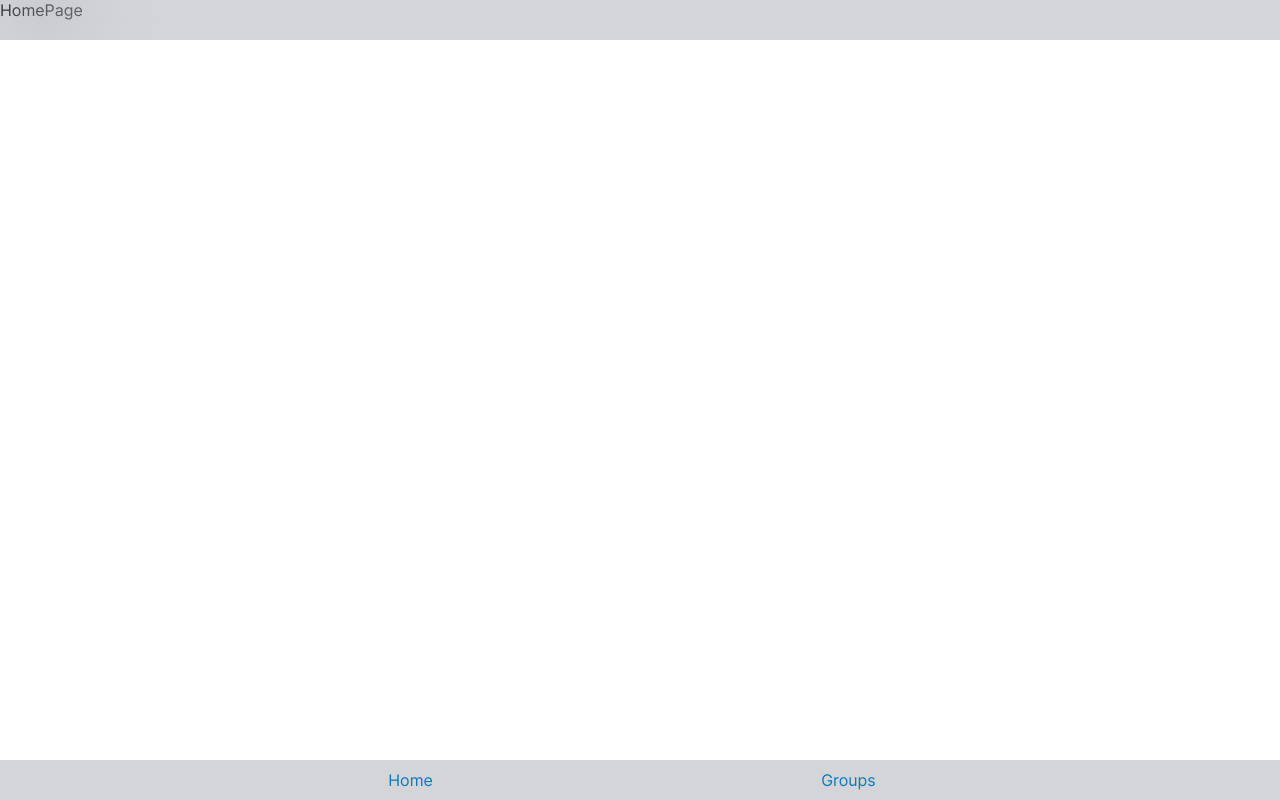
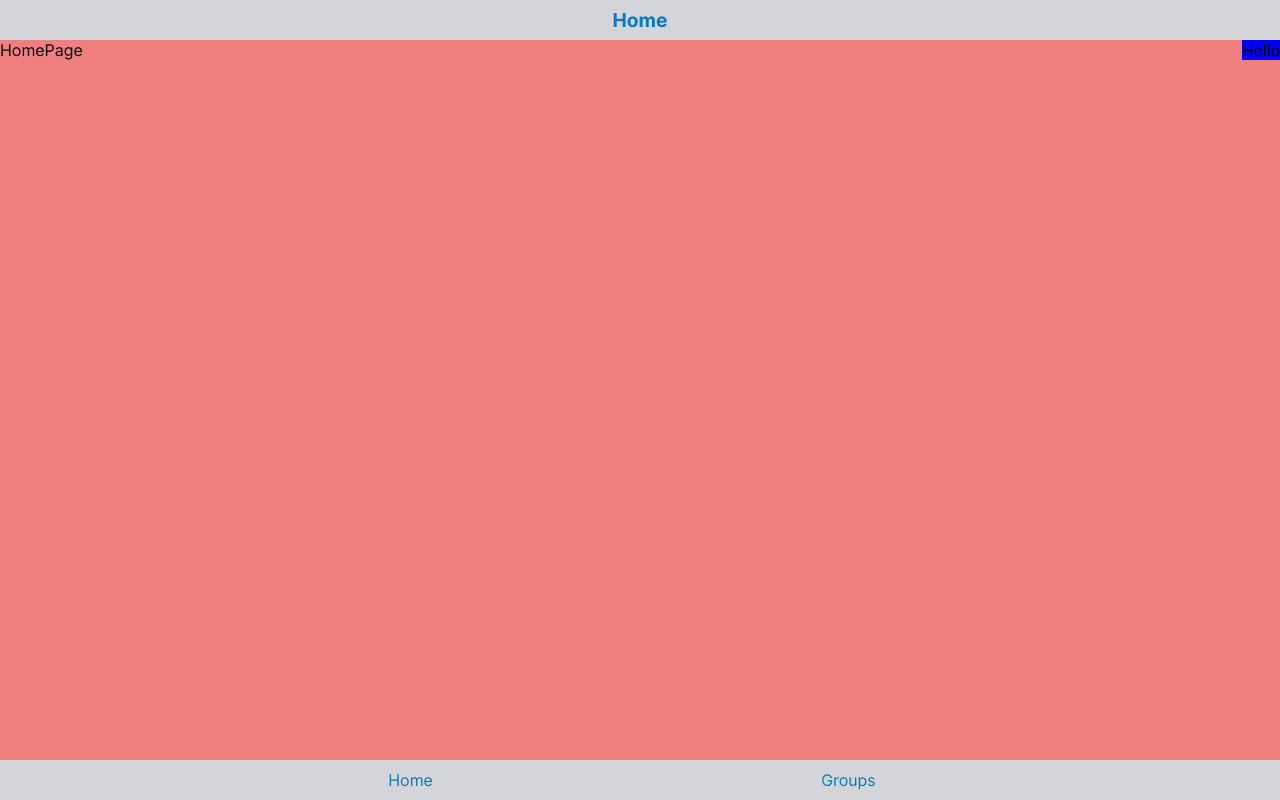
Before and after one commit to theananttrivedi/flask-notes-app, a React (Create React App) app in the folder frontend/: page / in a window 1280 px wide. Built offline with nearby package versions, Linux system fonts and the light colour scheme; the HTML template or start-up script is replaced by a standard one.

Commit message:
Redesigned. Title Bar | Background ...

```diff
--- a/frontend/src/App.js
+++ b/frontend/src/App.js
@@ -24,14 +24,14 @@ function App() {
         <Router>
           <NavigatorComponent />
           <Navbar />
-          {/* <div style={styles.contentArea}> */}
+          <div style={styles.contentArea}>
             <Routes>
               <Route path="/" exact element={<HomePage />} />
               <Route path="/groups" element={<GroupsPage />} />
               <Route path="/group/:id" element={<GroupPage />} />
               <Route path="/note/:id" element={<NotePage />} />
             </Routes>
-          {/* </div> */}
+          </div>
         </Router>
       </RecoilRoot>
     </div>
@@ -40,8 +40,11 @@ function App() {
 
 const styles = {
   contentArea: {
-    positon: "relative",
-    minHeight: "100vh",
+    // position: "fixed",
+    // top: "5vh",
+    // width: "100vw",
+    // minHeight: "90vh",
+    // backgroundColor: "lightcoral",
   },
 };
 
--- /dev/null
+++ b/frontend/src/atoms/functionButton.js
@@ -0,0 +1,7 @@
+import { atom } from "recoil";
+
+const functionButton = atom({
+  key: "functionButton",
+  default: { func: null, title: "" },
+});
+export default functionButton;
--- a/frontend/src/components/GroupListItem.js
+++ b/frontend/src/components/GroupListItem.js
@@ -18,11 +18,7 @@ const GroupListItem = ({ id, name }) => {
   return (
     <div className="list-item-container">
       <div className="container">
-        <Link
-          className="link"
-          onClick={(e) => setTitle("Group: " + name)}
-          to={"/group/" + id}
-        >
+        <Link className="link" to={"/group/" + id}>
           {name}
         </Link>
       </div>
--- /dev/null
+++ b/frontend/src/components/GroupPage.css
@@ -0,0 +1,22 @@
+.groupDivContainerStyle {
+  position: fixed;
+  width: 100vw;
+  top: 5vh;
+  height: 90vh;
+  background: linear-gradient(
+    to bottom right,
+    rgba(21, 21, 21, 1),
+    rgba(21, 21, 21, 0.8)
+  );
+}
+.groupDivStyle {
+  overflow-y: scroll;
+  top: 5vh;
+  height: 90vh;
+  text-align: center;
+  background: linear-gradient(
+    to bottom right,
+    rgba(21, 21, 21, 1),
+    rgba(21, 21, 21, 0.8)
+  );
+}
--- a/frontend/src/components/GroupPage.js
+++ b/frontend/src/components/GroupPage.js
@@ -2,12 +2,15 @@ import axios from "axios";
 import { useState, useEffect } from "react";
 import { useParams, useLocation } from "react-router-dom";
 import NoteForm from "./NoteForm";
+import "./GroupPage.css";
 import NoteListItem from "./NoteListItem";
 import GroupUpdateForm from "./GroupUpdateForm";
 import { useRecoilState } from "recoil";
 import notesListAtom from "../atoms/notesList";
+import currentPageTitle from "../atoms/currentPageTitle";
 import { apiDomain } from "../config";
 const GROUP_URL = apiDomain + "/api/group/";
+
 const GROUP_NAME_BY_ID_URL = apiDomain + "/api/groupnamebyid/";
 const GroupPage = () => {
   const { id } = useParams();
@@ -15,6 +18,10 @@ const GroupPage = () => {
   const query = new URLSearchParams(search);
   const [groupname, setGroupname] = useState("");
   const [notesList, setNotesList] = useRecoilState(notesListAtom);
+  const [title, setTitle] = useRecoilState(currentPageTitle);
+  useEffect(() => {
+    setTitle("Group: " + groupname);
+  }, [groupname]);
   const fetchGroupAndSetStateWithGroup = async () => {
     console.log(query.get("page"));
     let url = GROUP_URL + id;
@@ -41,8 +48,8 @@ const GroupPage = () => {
   }, []);
 
   return (
-    <div style={styles.groupDivContainerStyle}>
-      <div style={styles.groupDivStyle}>
+    <div className="groupDivContainerStyle">
+      <div className="groupDivStyle">
         {notesList &&
           notesList.map((note) => {
             return (
@@ -61,22 +68,6 @@ const GroupPage = () => {
   );
 };
 
-const styles = {
-  groupDivContainerStyle: {
-    maxHeight: "90vh",
-  },
-  groupDivStyle: {
-    position: "fixed",
-    overflowY: "scroll",
-    top: "5vh",
-    maxHeight: "90vh",
-    textAlign: "center",
-    background: `linear-gradient(
-      to bottom right,
-      rgba(21, 21, 21, 1),
-      rgba(21, 21, 21, 0.8)
-    )`,
-  },
-};
+const styles = {};
 
 export default GroupPage;
--- a/frontend/src/components/GroupsPage.js
+++ b/frontend/src/components/GroupsPage.js
@@ -5,6 +5,7 @@ import GroupForm from "./GroupForm";
 import GroupListItem from "./GroupListItem";
 import { useRecoilState } from "recoil";
 import groupsListAtom from "../atoms/groupsList";
+import currentPageTitle from "../atoms/currentPageTitle";
 import "./GroupsPage.css";
 import { apiDomain } from "../config";
 const GROUPS_URL = apiDomain + "/api/groups";
@@ -12,6 +13,10 @@ const GroupsPage = () => {
   const location = useLocation();
   const propsPassedViaLinkTag = location.state;
   const [groupsList, setGroupsList] = useRecoilState(groupsListAtom);
+  const [title, setTitle] = useRecoilState(currentPageTitle);
+  useEffect(() => {
+    setTitle("Groups");
+  }, []);
   const fetchGroupsAndSetStateWithGroups = async () => {
     let response = await axios.get(GROUPS_URL);
     if (response.data) {
--- a/frontend/src/components/HomePage.js
+++ b/frontend/src/components/HomePage.js
@@ -1,7 +1,35 @@
-import React from "react";
+import React, { useEffect } from "react";
+import { useRecoilState } from "recoil";
+import currentPageTitle from "../atoms/currentPageTitle";
+const HomePage = () => {
+  const [title, setTitle] = useRecoilState(currentPageTitle);
+  useEffect(() => {
+    setTitle("Home");
+  }, []);
+  return (
+    <>
+      <div style={styles.container}>HomePage</div>
+      <p style={styles.homeButton}>Hello</p>
+    </>
+  );
+};
 
-const HomePage = () => {
-  return <div>HomePage</div>;
+const styles = {
+  homeButton: {
+    position: "fixed",
+    top: "5vh",
+    right: "0rem",
+    // marginRight: "1rem",
+    zIndex: "8000",
+    backgroundColor: "blue",
+  },
+  container: {
+    height: "90vh",
+    position: "fixed",
+    backgroundColor: "lightcoral",
+    top: "5vh",
+    width: "100vw",
+  },
 };
 
 export default HomePage;
--- a/frontend/src/components/Navigator.js
+++ b/frontend/src/components/Navigator.js
@@ -1,21 +1,34 @@
 import { Link, useNavigate, useLocation } from "react-router-dom";
 import { useRecoilState } from "recoil";
 import currentPageTitle from "../atoms/currentPageTitle";
-// import previousPageTitle from "../atoms/previousPageTitle";
+import previousPageTitle from "../atoms/previousPageTitle";
+import functionButtonAtom from "../atoms/functionButton";
 const Navigator = () => {
   const navigate = useNavigate();
   //   const location = useLocation();
   const [title, setTitle] = useRecoilState(currentPageTitle);
-  //   const [prevTitle, setPrevTitle] = useRecoilState(previousPageTitle);
+  const [prevTitle, setPrevTitle] = useRecoilState(previousPageTitle);
+  const [functionButton, setFunctionButton] =
+    useRecoilState(functionButtonAtom);
   return (
     <div style={styles.container}>
-      {/* <div style={styles.previous}>
-        <span> {"<"}</span>Home
-        <button style={styles.button} onClick={() => navigate(-1)}>
-          {"<"}
-        </button>
-      </div> */}
+      {prevTitle && (
+        <div
+          style={styles.previous}
+          onClick={(e) => {
+            setPrevTitle(null);
+            navigate(-1);
+          }}
+        >
+          {prevTitle}
+        </div>
+      )}
       <div style={styles.title}>{title}</div>
+      {functionButton.func && functionButton.title && (
+        <div style={styles.functionButton} onClick={functionButton.func}>
+          {functionButton.title}
+        </div>
+      )}
     </div>
   );
 };
@@ -32,6 +45,7 @@ const styles = {
     backdropFilter: "blur(2rem)",
     textAlign: "center",
     zIndex: 1000,
+    justifyContent: "space-between",
   },
   title: {
     position: "absolute",
@@ -42,18 +56,32 @@ const styles = {
     fontSize: "1.2rem",
     width: "100vw",
   },
-  //   previous: {
-  //     color: "rgb(6,123,192)",
-  //     fontWeight: "700",
-  //     fontSize: "1.2rem",
-  //   },
-  //   button: {
-  //     border: "none",
-  //     backgroundColor: "transparent",
-  //     color: "rgb(6,123,192)",
-  //     fontWeight: "400",
-  //     fontSize: "1rem",
-  //   },
+  previous: {
+    color: "rgb(6,123,192)",
+    fontWeight: "400",
+    fontSize: ".9rem",
+    marginLeft: ".4rem",
+    cursor: "pointer",
+    zIndex: 4000,
+  },
+  functionButton: {
+    position: "absolute",
+    right: "0rem",
+    color: "red",
+    fontWeight: "400",
+    marginRight: "1rem",
+    fontSize: ".9rem",
+    marginLeft: "0rem",
+    cursor: "pointer",
+    zIndex: 4000,
+  },
+  button: {
+    border: "none",
+    backgroundColor: "transparent",
+    color: "rgb(6,123,192)",
+    fontWeight: "400",
+    fontSize: "1rem",
+  },
 };
 
 export default Navigator;
--- a/frontend/src/components/Note.js
+++ b/frontend/src/components/Note.js
@@ -1,8 +1,9 @@
-import { useState } from "react";
+import { useEffect, useState } from "react";
 import deleteNoteById from "../utils/deleteNoteById";
 import "./Note.css";
 import { useRecoilState } from "recoil";
 import notesListAtom from "../atoms/notesList";
+import functionButtonAtom from "../atoms/functionButton";
 import { TransformWrapper, TransformComponent } from "react-zoom-pan-pinch";
 import { useNavigate } from "react-router-dom";
 import { apiDomain } from "../config";
@@ -16,7 +17,18 @@ const Note = ({ id, question, answer, image_url }) => {
   const [showingAnswer, setShowingAnswer] = useState(false);
   const [showingImage, setShowingImage] = useState(false);
   const [notesList, setNotesList] = useRecoilState(notesListAtom);
+  const [functionButton, setFunctionButton] =
+    useRecoilState(functionButtonAtom);
   const navigate = useNavigate();
+  useEffect(() => {
+    if (id !== undefined || id !== null) {
+      setFunctionButton({ func: () => removeNote(id), title: "Delete" });
+    }
+
+    return () => {
+      setFunctionButton({ func: null, title: "" });
+    };
+  }, []);
   const toggleAnswer = () => {
     if (showingAnswer) {
       setShowingAnswer(false);
@@ -42,13 +54,14 @@ const Note = ({ id, question, answer, image_url }) => {
     );
     navigate(-1);
   };
+
   return (
     <>
-      {!showingImage && (
+      {/* {!showingImage && (
         <button className="note-delete-button" onClick={(e) => removeNote(id)}>
           Delete
         </button>
-      )}
+      )} */}
 
       <div className="note-component-container">
         <div className="note-container">
--- a/frontend/src/components/NotePage.js
+++ b/frontend/src/components/NotePage.js
@@ -3,10 +3,35 @@ import axios from "axios";
 import { useState, useEffect } from "react";
 import Note from "./Note";
 import NoteUpdateForm from "./NoteUpdateForm";
+import { useRecoilState } from "recoil";
+import currentPageTitle from "../atoms/currentPageTitle";
 import { apiDomain } from "../config";
+import previousPageTitle from "../atoms/previousPageTitle";
 const NOTE_URL = apiDomain + "/api/note/";
+const truncate = (s, n = 15) => {
+  let x = s;
+  let noOfCharactersToDisplay = n;
+  if (x.length > noOfCharactersToDisplay) {
+    return x.slice(0, noOfCharactersToDisplay) + "...";
+  } else {
+    return x + "...";
+  }
+};
 const NotePage = () => {
   const { id } = useParams();
+  const [note, setNote] = useState({});
+  const [title, setTitle] = useRecoilState(currentPageTitle);
+  const [prevTitle, setPrevTitle] = useRecoilState(previousPageTitle);
+  useEffect(() => {
+    if (note && note.question) {
+      console.log({ question: note.question });
+      setTitle(note.id + " : " + truncate(note.question, 20));
+      setPrevTitle("< " + note.group);
+    }
+    return () => {
+      setPrevTitle(null);
+    };
+  }, [note]);
   const fetchNoteAndSetStateWithNote = async () => {
     let response = await axios.get(NOTE_URL + id);
     if (response.data) {
@@ -17,7 +42,7 @@ const NotePage = () => {
   useEffect(() => {
     fetchNoteAndSetStateWithNote();
   }, []);
-  const [note, setNote] = useState({});
+
   return (
     <>
       <div style={styles.noteContainer}>
```
Also changed, not shown: frontend/src/components/Navbar.js (+2 -16 lines), frontend/src/components/NoteListItem.js (+1 -7 lines), 2 other files (tests, documents, lock files or other folders). Lines whose indentation alone changed are shown as unchanged.
